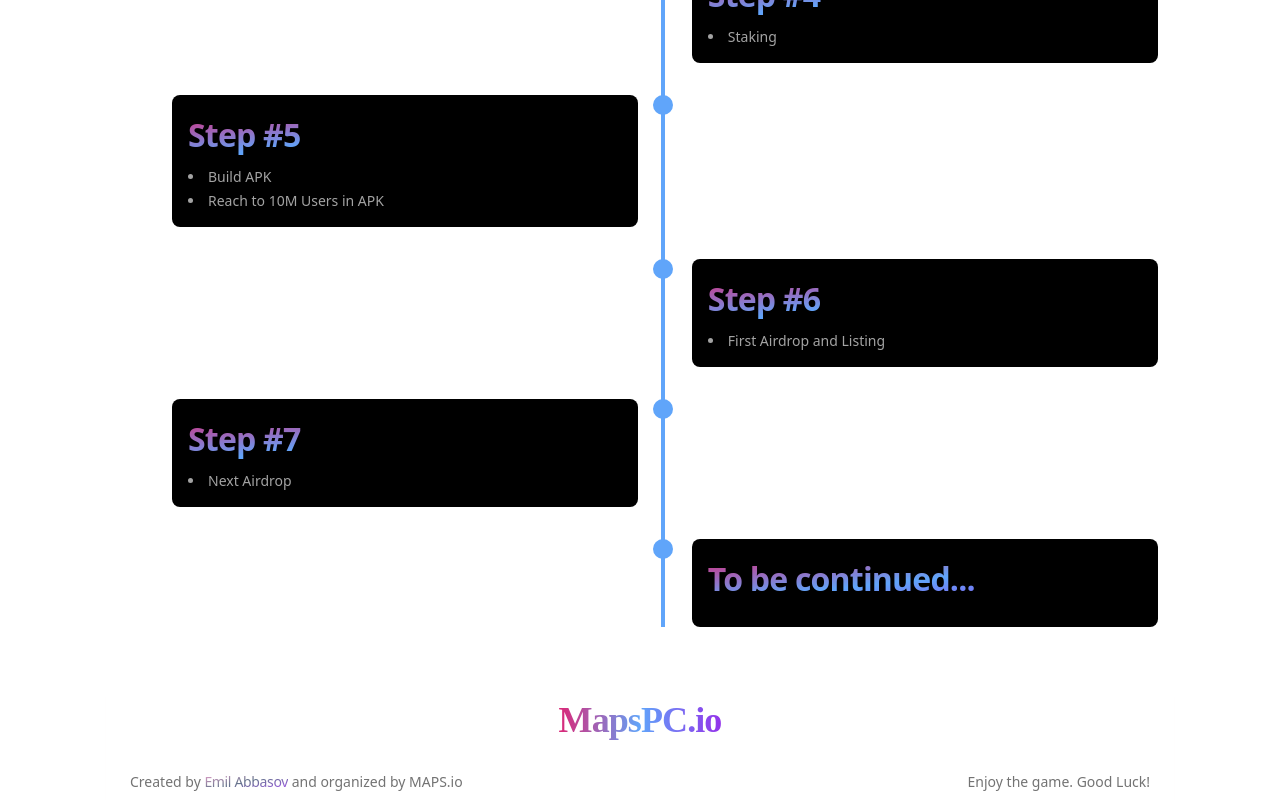
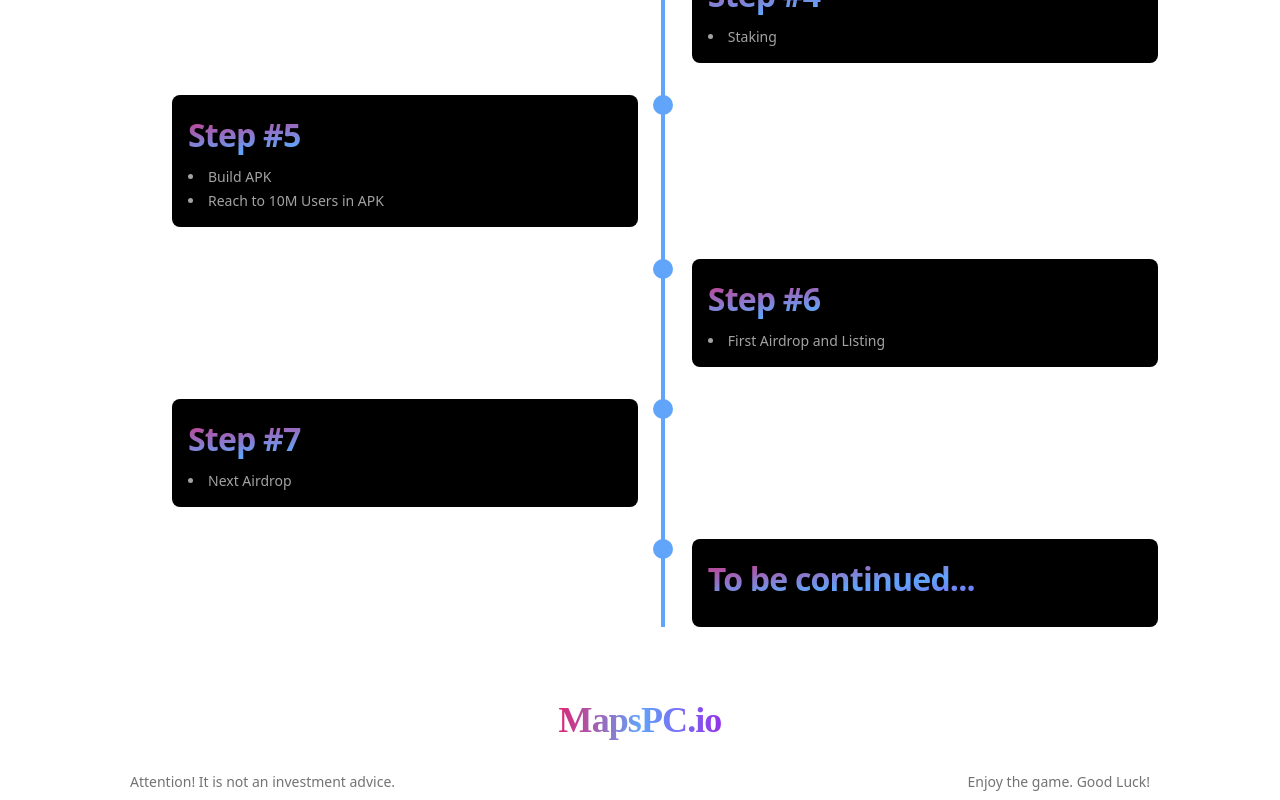
Before and after one commit to maps-coin/mapspc.io, a React (Vite) app: page / in a window 1280 px wide. Shown: the part 1490-2290 px from the top of the page. Built offline with nearby package versions, Linux system fonts and the light colour scheme; a web font is replaced by a local one.

Commit message:
Update Footer.jsx

```diff
--- a/src/components/Footer.jsx
+++ b/src/components/Footer.jsx
@@ -13,14 +13,7 @@ function Footer() {
         </div>
         <div className='flex info_footer items-center'>
           <div className='text-sm text-neutral-500'>
-            Created by{" "}
-            <a
-              className='bg-gradient-to-br from-pink-300 via-slate-500 to-purple-500 bg-clip-text text-transparent tracking-tight'
-              href='https://github.com/emilabbasov06/'
-            >
-              Emil Abbasov
-            </a>{" "}
-            and organized by MAPS.io
+            Attention! It is not an investment advice.
           </div>
           <div className='text-sm text-neutral-500'>
             Enjoy the game. Good Luck!
```
